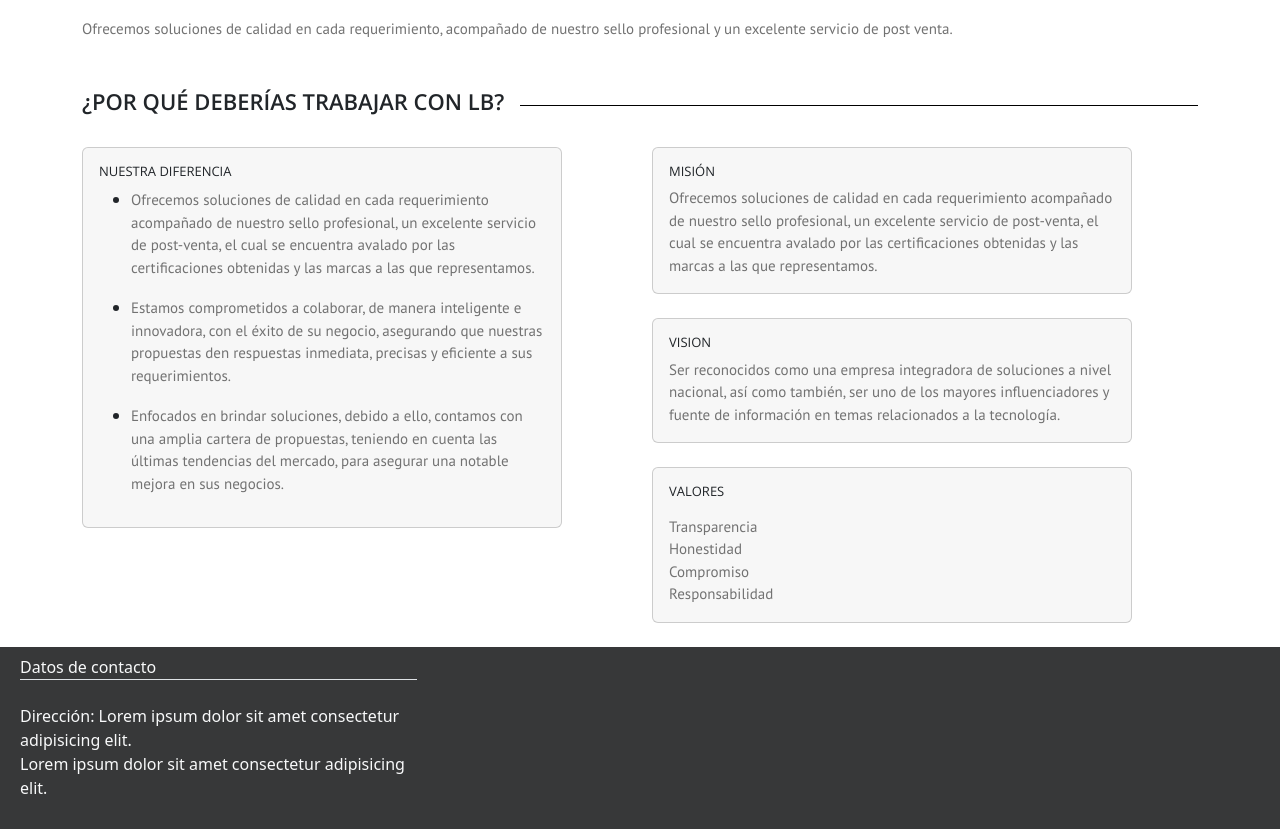
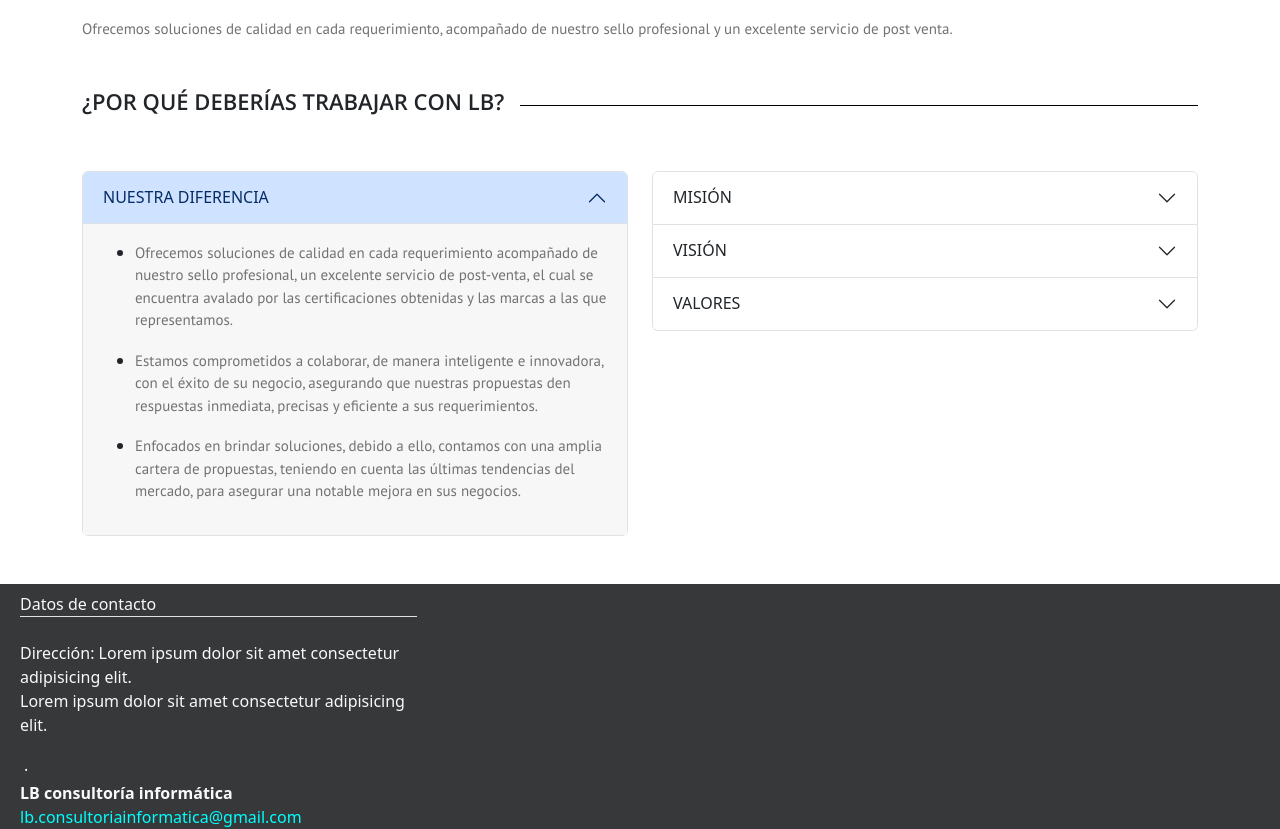
Before and after one commit to Goldfinch95/LB, an Angular app: page /nosotros in a window 1280 px wide. Shown: the part 625-1454 px from the top of the page. Built offline with nearby package versions, Linux system fonts and the light colour scheme.

Commit message:
en el componente nosotros. se trabajo en los dos acordeones

```diff
--- a/src/app/pages/nosotros/nosotros.component.css
+++ b/src/app/pages/nosotros/nosotros.component.css
@@ -25,7 +25,7 @@ p{
     font-size: 15px;
     font-weight: 100;
 }
-.card{
+.accordion-body{
     background-color: #f7f7f7;
 }
 
--- a/src/app/pages/nosotros/nosotros.component.html
+++ b/src/app/pages/nosotros/nosotros.component.html
@@ -7,16 +7,23 @@
   >
     <h1>NOSOTROS</h1>
     <div class="d-flex small mt-2">
-      <a class="nav-link active link me-2" aria-current="page" routerLink="/inicio"
+      <a
+        class="nav-link active link me-2"
+        aria-current="page"
+        routerLink="/inicio"
         >Inicio</a
       >
-      <p class="mx-2"> >> </p>
+      <p class="mx-2">>></p>
       <a class="nav-link link ms-2">Nosotros</a>
     </div>
   </div>
 </div>
 <div class="container">
-  <img src="../../../assets/img/nosotros/grupal.jpg" alt="nosotros" class="img-fluid"/>
+  <img
+    src="../../../assets/img/nosotros/grupal.jpg"
+    alt="nosotros"
+    class="img-fluid"
+  />
 </div>
 <div class="container d-flex align-items-center">
   <h1 class="me-3">¿QUIENES SOMOS?</h1>
@@ -40,66 +47,120 @@
   <h1 class="me-3">¿POR QUÉ DEBERÍAS TRABAJAR CON LB?</h1>
   <div class="flex-grow-1 border-top border-black"></div>
 </div>
-<div class="container">
+<div class="container my-5">
     <div class="row">
-    <div class="col">
-      <div class="card mt-4 mb-5" style="width: 30rem">
-        <div class="card-body">
-          <h5 class="card-title">NUESTRA DIFERENCIA</h5>
-          <ul class="card-text">
+      <!-- Primera columna con acordeón de "Nuestra Diferencia" -->
+      <div class="col-md-6">
+        <div class="accordion" id="accordionPanelsStayOpenExample1">
+          <div class="accordion-item">
+            <h2 class="accordion-header">
+              <button
+                class="accordion-button"
+                type="button"
+                data-bs-toggle="collapse"
+                data-bs-target="#panelsStayOpen-collapseOne"
+                aria-expanded="true"
+                aria-controls="panelsStayOpen-collapseOne"
+              >
+                NUESTRA DIFERENCIA
+              </button>
+            </h2>
+            <div id="panelsStayOpen-collapseOne" class="accordion-collapse collapse show">
+              <div class="accordion-body">
+                <ul>
                   <li>
                     <p>
-                Ofrecemos soluciones de calidad en cada requerimiento acompañado
-                de nuestro sello profesional, un excelente servicio de
-                post-venta, el cual se encuentra avalado por las certificaciones
-                obtenidas y las marcas a las que representamos.
+                      Ofrecemos soluciones de calidad en cada requerimiento
+                      acompañado de nuestro sello profesional, un excelente
+                      servicio de post-venta, el cual se encuentra avalado por las
+                      certificaciones obtenidas y las marcas a las que
+                      representamos.
                     </p>
                   </li>
                   <li>
                     <p>
                       Estamos comprometidos a colaborar, de manera inteligente e
-                innovadora, con el éxito de su negocio, asegurando que nuestras
-                propuestas den respuestas inmediata, precisas y eficiente a sus
-                requerimientos.
+                      innovadora, con el éxito de su negocio, asegurando que
+                      nuestras propuestas den respuestas inmediata, precisas y
+                      eficiente a sus requerimientos.
                     </p>
                   </li>
                   <li>
                     <p>
-                Enfocados en brindar soluciones, debido a ello, contamos con una
-                amplia cartera de propuestas, teniendo en cuenta las últimas
-                tendencias del mercado, para asegurar una notable mejora en sus
-                negocios.
+                      Enfocados en brindar soluciones, debido a ello, contamos con
+                      una amplia cartera de propuestas, teniendo en cuenta las
+                      últimas tendencias del mercado, para asegurar una notable
+                      mejora en sus negocios.
                     </p>
                   </li>
                 </ul>
               </div>
             </div>
           </div>
-    <div class="col">
-      <div class="card mt-4 mb-4" style="width: 30rem">
-        <div class="card-body">
-          <h5 class="card-title">MISIÓN</h5>
-          <p class="card-text">
+        </div>
+      </div>
+
+      <!-- Segunda columna con acordeón de "Misión", "Visión" y "Valores" -->
+      <div class="col-md-6">
+        <div class="accordion" id="accordionPanelsStayOpenExample2">
+          <div class="accordion-item">
+            <h2 class="accordion-header">
+              <button
+                class="accordion-button collapsed"
+                type="button"
+                data-bs-toggle="collapse"
+                data-bs-target="#panelsStayOpen-collapseTwo"
+                aria-expanded="false"
+                aria-controls="panelsStayOpen-collapseTwo"
+              >
+                MISIÓN
+              </button>
+            </h2>
+            <div id="panelsStayOpen-collapseTwo" class="accordion-collapse collapse">
+              <div class="accordion-body">
                 Ofrecemos soluciones de calidad en cada requerimiento acompañado de
                 nuestro sello profesional, un excelente servicio de post-venta, el
                 cual se encuentra avalado por las certificaciones obtenidas y las
                 marcas a las que representamos.
-          </p>
               </div>
             </div>
-      <div class="card mt-4 mb-4" style="width: 30rem">
-        <div class="card-body">
-          <h5 class="card-title">VISION</h5>
-          <p class="card-text">
+          </div>
+          <div class="accordion-item">
+            <h2 class="accordion-header">
+              <button
+                class="accordion-button collapsed"
+                type="button"
+                data-bs-toggle="collapse"
+                data-bs-target="#panelsStayOpen-collapseThree"
+                aria-expanded="false"
+                aria-controls="panelsStayOpen-collapseThree"
+              >
+                VISIÓN
+              </button>
+            </h2>
+            <div id="panelsStayOpen-collapseThree" class="accordion-collapse collapse">
+              <div class="accordion-body">
                 Ser reconocidos como una empresa integradora de soluciones a nivel
                 nacional, así como también, ser uno de los mayores influenciadores y
                 fuente de información en temas relacionados a la tecnología.
-          </p>
               </div>
             </div>
-      <div class="card d-flex flex-column mt-4 mb-4" style="width: 30rem">
-        <div class="card-body">
-          <h5 class="card-title">VALORES</h5>
+          </div>
+          <div class="accordion-item">
+            <h2 class="accordion-header">
+              <button
+                class="accordion-button collapsed"
+                type="button"
+                data-bs-toggle="collapse"
+                data-bs-target="#panelsStayOpen-collapseFour"
+                aria-expanded="false"
+                aria-controls="panelsStayOpen-collapseFour"
+              >
+                VALORES
+              </button>
+            </h2>
+            <div id="panelsStayOpen-collapseFour" class="accordion-collapse collapse">
+              <div class="accordion-body">
                 <p class="card-text mt-3 m-0">Transparencia</p>
                 <p class="card-text m-0">Honestidad</p>
                 <p class="card-text m-0">Compromiso</p>
@@ -109,5 +170,10 @@
           </div>
         </div>
       </div>
+    </div>
+  </div>
+
+
+
   <!--footer-->
   <app-footer></app-footer>
```
Lines whose indentation alone changed are shown as unchanged.
